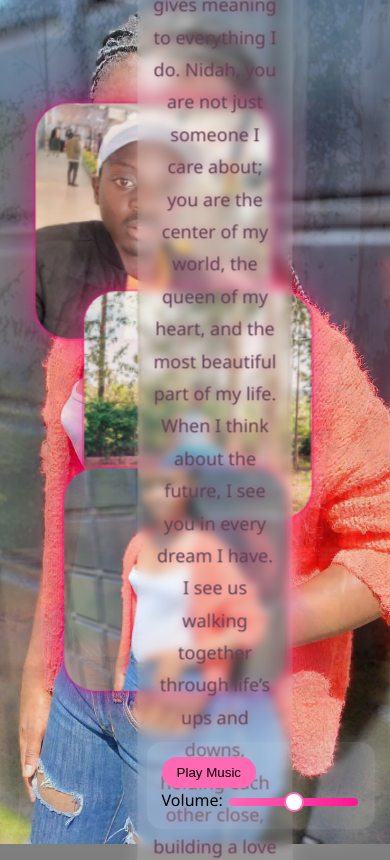
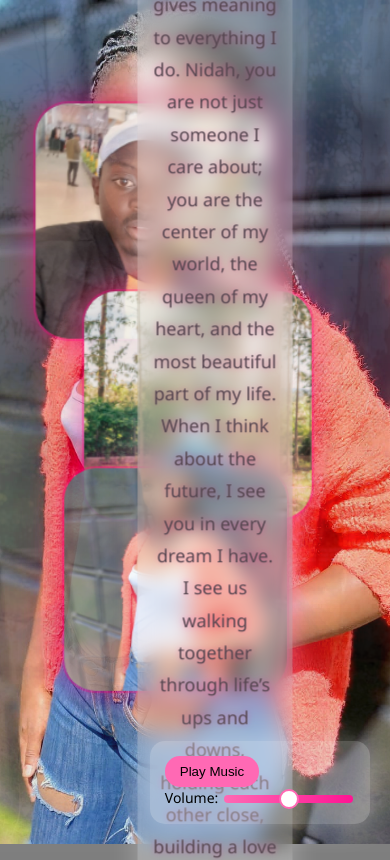
Before and after one commit to Travis028/The-She-N, a website: page index.html in a window 390 px wide. Shown: the top 860 px of the page. Drawn offline with Linux system fonts and the light colour scheme.

Commit message:
commit changes

```diff
--- a/styles.css
+++ b/styles.css
@@ -165,15 +165,15 @@ body {
     height: 100%;
     z-index: 1;
     overflow: hidden;
-    filter: brightness(0.95) contrast(1.1);
+    filter: brightness(0.9) contrast(1.2);
 
     /* Mobile optimizations */
     @media (max-width: 768px) {
-        opacity: 0.85;
-        filter: brightness(0.95) contrast(1.1);
+        opacity: 0.9;
+        filter: brightness(0.9) contrast(1.2);
     }
     z-index: -1;
-    background: radial-gradient(circle at center, rgba(255, 255, 255, 0.05) 0%, rgba(0, 0, 0, 0.9) 100%);
+    background: radial-gradient(circle at center, rgba(255, 255, 255, 0.1) 0%, rgba(0, 0, 0, 0.8) 100%);
     animation: particlesGlow 10s ease-in-out infinite;
 }
 
@@ -203,10 +203,10 @@ body {
 
     /* Mobile optimizations */
     @media (max-width: 768px) {
-        opacity: 0.85;
-        filter: brightness(0.95) contrast(1.1);
+        opacity: 0.9;
+        filter: brightness(0.9) contrast(1.2);
     }
-    filter: brightness(0.95) contrast(1.1);
+    filter: brightness(0.9) contrast(1.2);
     background-blend-mode: multiply;
 }
 
@@ -224,23 +224,23 @@ body {
     text-align: center;
     z-index: 2;
     max-width: 800px;
-    padding: 20px;
-    background: rgba(255, 255, 255, 0.1);
-    border-radius: 10px;
-    backdrop-filter: blur(5px);
-    box-shadow: 0 0 15px rgba(255, 255, 255, 0.1);
-    font-size: 20px;
-    line-height: 1.6;
-    text-shadow: 1px 1px 2px rgba(0, 0, 0, 0.5);
+    padding: 30px;
+    background: rgba(255, 255, 255, 0.2);
+    border-radius: 15px;
+    backdrop-filter: blur(10px);
+    box-shadow: 0 0 20px rgba(255, 255, 255, 0.2);
+    font-size: 22px;
+    line-height: 1.8;
+    text-shadow: 2px 2px 4px rgba(0, 0, 0, 0.6);
 
     /* Mobile optimizations */
     @media (max-width: 768px) {
-        font-size: 18px;
-        padding: 15px;
-        background: rgba(255, 255, 255, 0.2);
-        text-shadow: 2px 2px 4px rgba(0, 0, 0, 0.6);
-        border-radius: 10px;
-        box-shadow: 0 0 20px rgba(255, 255, 255, 0.2);
+        font-size: 20px;
+        padding: 25px;
+        background: rgba(255, 255, 255, 0.3);
+        text-shadow: 3px 3px 6px rgba(0, 0, 0, 0.7);
+        border-radius: 15px;
+        box-shadow: 0 0 30px rgba(255, 255, 255, 0.3);
     }
 }
 
@@ -307,23 +307,25 @@ body {
 /* Music Controls */
 .music-control {
     position: fixed;
-    bottom: 20px;
-    right: 20px;
+    bottom: 30px;
+    right: 30px;
     z-index: 3;
-    background: rgba(255, 255, 255, 0.1);
-    padding: 15px;
-    border-radius: 10px;
-    box-shadow: 0 0 20px rgba(255, 255, 255, 0.2);
+    background: rgba(255, 255, 255, 0.2);
+    padding: 20px;
+    border-radius: 15px;
+    box-shadow: 0 0 25px rgba(255, 255, 255, 0.3);
     color: #000;
+    font-size: 16px;
 
     /* Mobile optimizations */
     @media (max-width: 768px) {
-        bottom: 15px;
-        right: 15px;
+        bottom: 20px;
+        right: 20px;
         padding: 15px;
-        background: rgba(255, 255, 255, 0.2);
-        box-shadow: 0 0 30px rgba(255, 255, 255, 0.3);
+        background: rgba(255, 255, 255, 0.3);
+        box-shadow: 0 0 30px rgba(255, 255, 255, 0.4);
         border-radius: 15px;
+        font-size: 14px;
     }
 }
 
```
